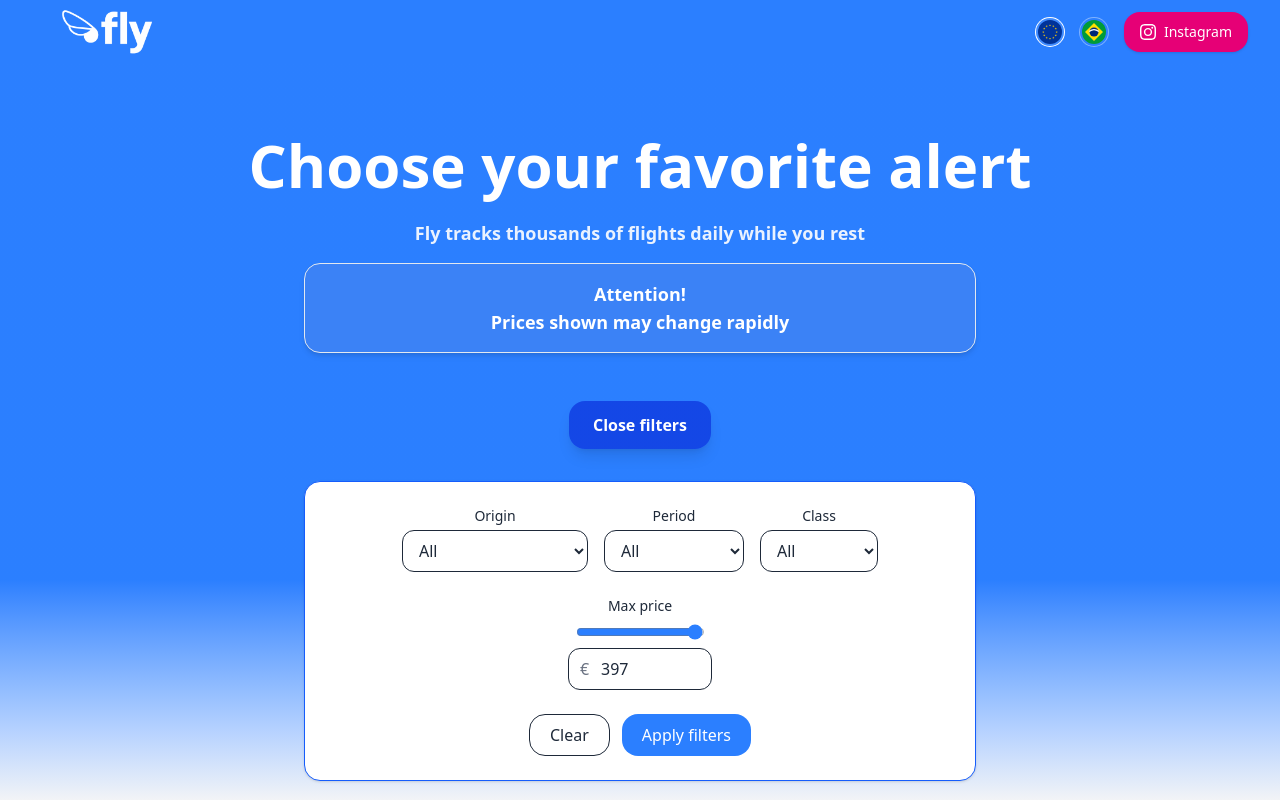
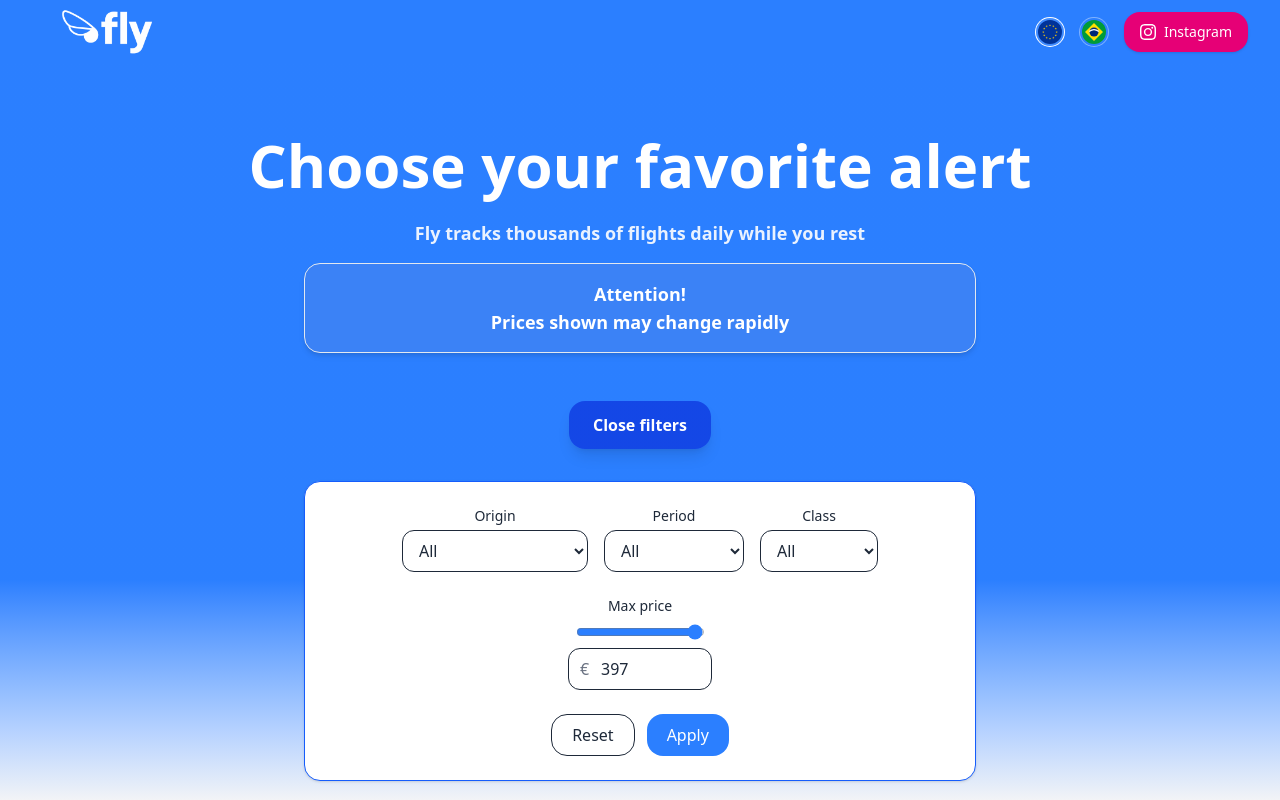
Before and after one commit to GCOUTO-FONSECA/flytripalert_js-site, a Next.js app: page /eu in a window 1280 px wide. Shown: the top 800 px of the page. Built offline with nearby package versions, Linux system fonts and the light colour scheme.

Commit message:
fix: update button labels for clarity in Hero component

```diff
--- a/components/Hero.tsx
+++ b/components/Hero.tsx
@@ -17,7 +17,7 @@ export default function Hero({ region }: { region: "br" | "eu" }) {
       btnOpen: "Filtrar alertas",
       btnClose: "Fechar filtros",
       clear: "Limpar",
-      apply: "Aplicar filtros",
+      apply: "Aplicar",
       priceLabel: "Preço máx.",
       currency: "R$",
     },
@@ -27,8 +27,8 @@ export default function Hero({ region }: { region: "br" | "eu" }) {
       warnLines: ["Attention!", "Prices shown may change rapidly"],
       btnOpen: "Filter alerts",
       btnClose: "Close filters",
-      clear: "Clear",
-      apply: "Apply filters",
+      clear: "Reset",
+      apply: "Apply",
       priceLabel: "Max price",
       currency: "€",
     },
```
